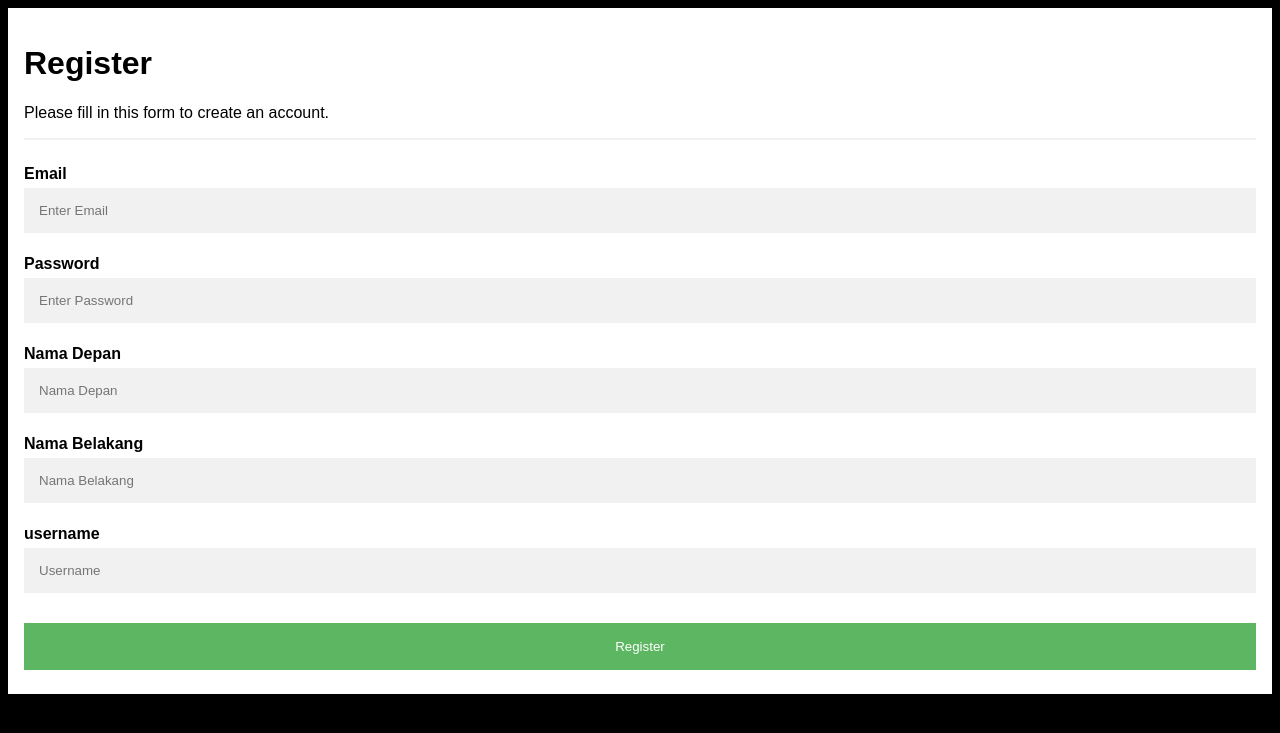
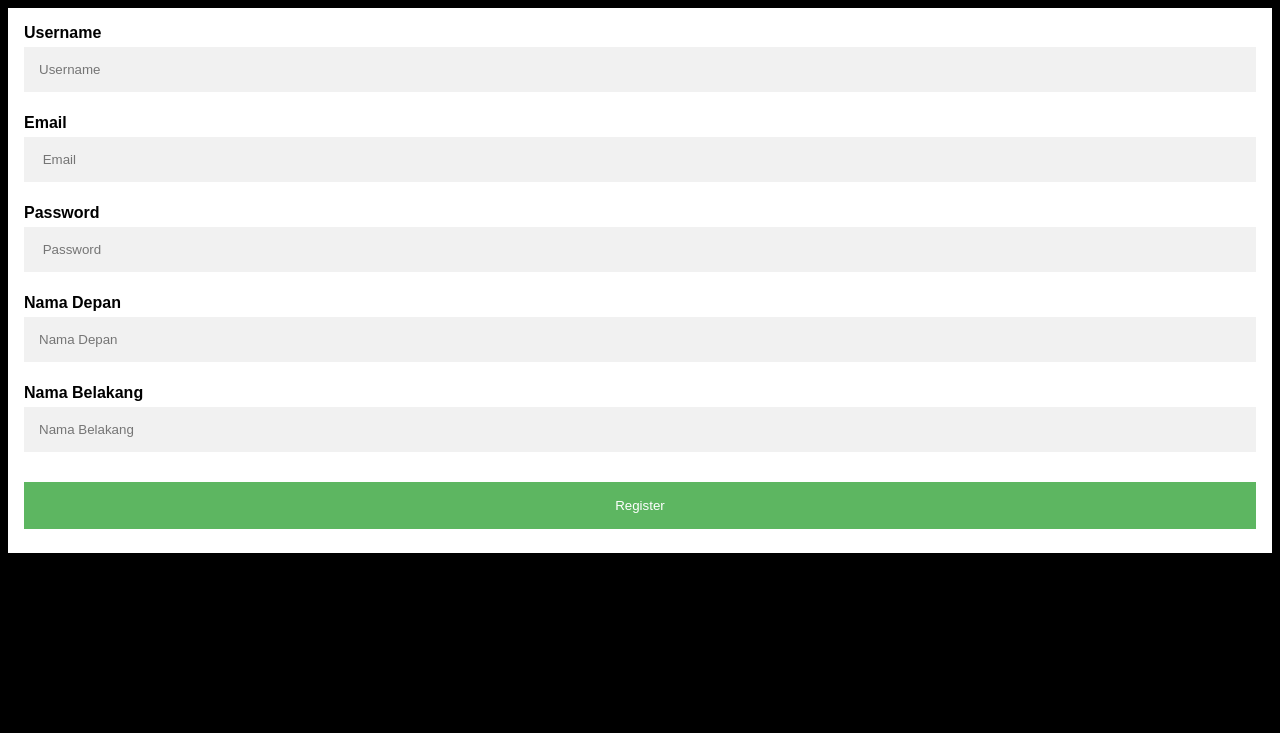
Before and after one commit to fahdiazhannu/pemrograman-web, a PHP site: page /registrasi.php in a window 1280 px wide. Shown: the top 733 px of the page. Run offline with PHP 8.4, Linux system fonts and the light colour scheme.

Commit message:
Membuat registrasi.php

```diff
--- a/pertemuan-4/registrasi.php
+++ b/pertemuan-4/registrasi.php
@@ -71,24 +71,21 @@ a {
 
 <form action="konfirmasi.php" method="post">
   <div class="container">
-    <h1>Register</h1>
-    <p>Please fill in this form to create an account.</p>
-    <hr>
+
+    <label for="username"><b>Username</b></label>
+    <input type="text" placeholder="Username" name="username" required>
 
     <label for="email"><b>Email</b></label>
-    <input type="text" placeholder="Enter Email" name="email" id="email" required>
+    <input type="text" placeholder=" Email" name="email" id="email" required>
 
     <label for="psw"><b>Password</b></label>
-    <input type="password" placeholder="Enter Password" name="psw" id="psw" required>
+    <input type="password" placeholder=" Password" name="psw" id="psw" required>
 
     <label for="namadepan"><b>Nama Depan</b></label>
     <input type="text" placeholder="Nama Depan" name="namaDepan" required>
 
     <label for="namabelakang"><b>Nama Belakang</b></label>
     <input type="text" placeholder="Nama Belakang" name="namaBelakang" required>
-
-    <label for="username"><b>username</b></label>
-    <input type="text" placeholder="Username" name="username" required>
 
     <button type="submit" class="registerbtn" name="registerbtn">Register</button>
   </div>
```
